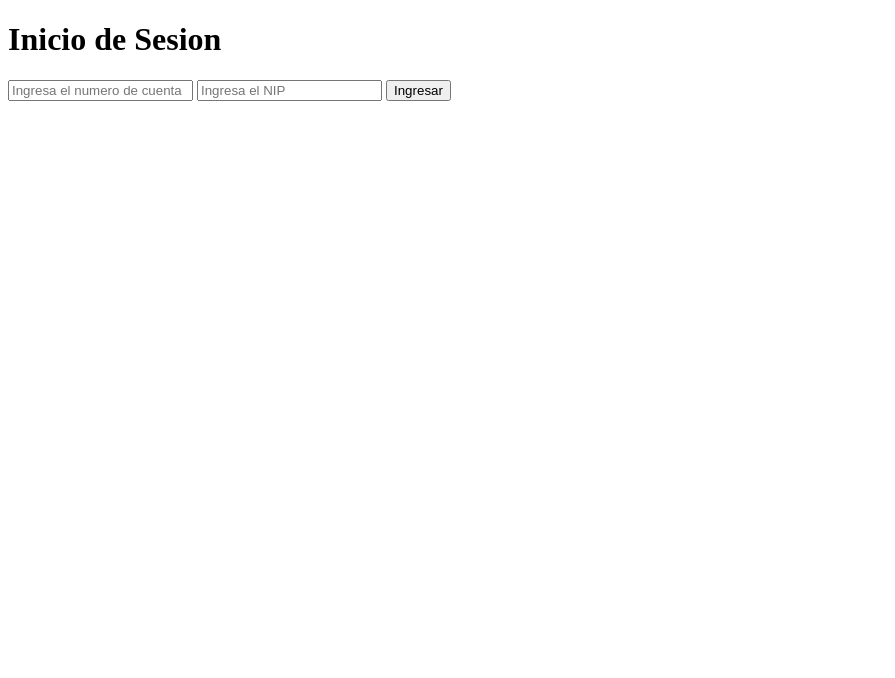
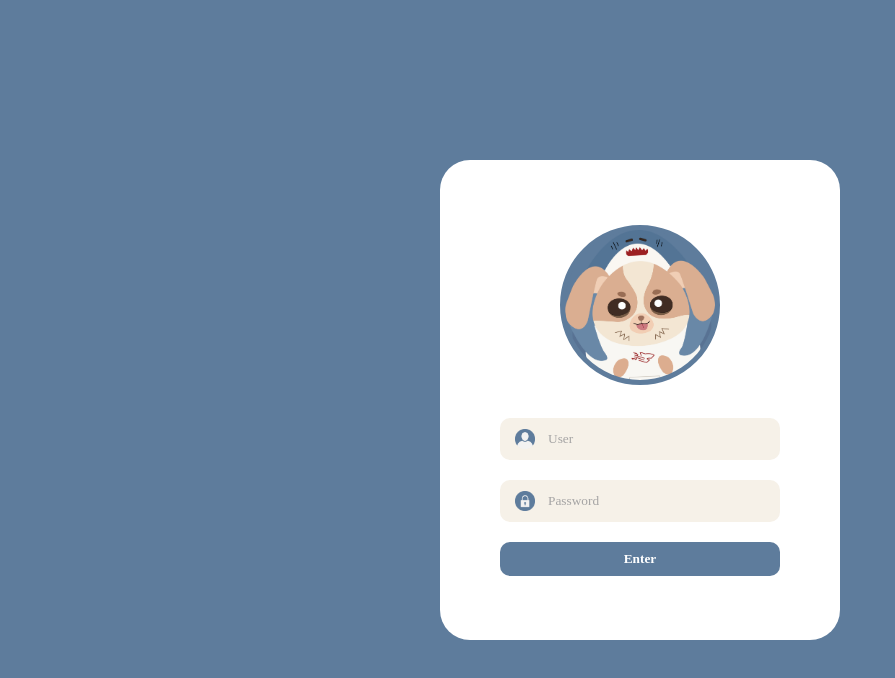
Before and after one commit to Barrrea-Leslie/mascotasGMMTV, a website: page src/login/index.html in a window 1280 px wide. Shown: the whole page, without its empty margins (0-895 px from the left). Drawn offline with Linux system fonts and the light colour scheme.

Commit message:
Se agrego estilo a la pagina de login

```diff
--- a/controladores/formulario.js
+++ b/controladores/formulario.js
@@ -36,13 +36,13 @@ const verificarCredenciales = async (req, res) => {
 
     try {
         console.log("Cuerpo recibido:", req.body);
-        const { nCuenta, nip } = req.body;
-        console.log("Número de cuenta:", nCuenta);
+        const { nAccount, nip } = req.body;
+        console.log("Número de cuenta:", nAccount);
         console.log("NIP:", nip);
 
 
         const consulta = "SELECT * FROM usuarios WHERE users = $1 and passwords = $2";
-        const resultado = await pool.query(consulta, [nCuenta, nip]);
+        const resultado = await pool.query(consulta, [nAccount, nip]);
 
         if (resultado.rows.length === 0) {
             return res.status(401).json({
--- a/src/login/index.html
+++ b/src/login/index.html
@@ -1,20 +1,53 @@
 <!DOCTYPE html>
 <html lang="es">
+
 <head>
     <meta charset="UTF-8">
     <meta name="viewport" content="width=device-width, initial-scale=1.0">
     <title>Document</title>
-    <link rel="stylesheet" href="style.css">
+    <link rel="stylesheet" href="/src/login/style.css">
 </head>
+
 <body>
-    <h1 class="titulo">Inicio de Sesion</h1>
-    <form id="form" action="/" method="POST">
-        <input type="text" id="nCuenta" class="input" name="nCuenta" placeholder="Ingresa el numero de cuenta">
-        <input type="text" id="nip" class="input" name="nip" placeholder="Ingresa el NIP">
-        <button type="submit">Ingresar</button>
-    </form>
+    <div class="main-container">
+
+        <form id="form" action="/" method="POST">
+
+            <div class="img">
+                <img src="/assets/WilliamEst.png" alt="icon_page" class="icon" width="140px">
+            </div>
+
+            <div class="container-inputs">
+
+                <div class="container-input">
+                    <img src="/assets/User_icon.png" alt="icon" class="icon-input">
+                    <input type="text" id="nAccount" class="input" name="nAccount" placeholder="User">
+                </div>
+
+                <div class="container-input">
+                    <img src="/assets/Lock_icon.png" alt="icon" class="icon-input">
+                    <input type="password" id="nip" class="input" name="nip" placeholder="Password">
+                </div>
+
+                <button type="submit">Enter</button>
+
+
+
+            </div>
+
+
+
+
+
+        </form>
+
+    </div>
+
+
+
 
 
     <script src="app.js"></script>
 </body>
+
 </html>
--- a/src/login/style.css
+++ b/src/login/style.css
@@ -0,0 +1,92 @@
+*{
+    margin: 0;
+    padding: 0;
+
+    font-family: Nunito;
+}
+
+
+.main-container{
+    background-color: #5e7c9c;
+    width: 100%;
+    height: 100vh;
+    display: flex;
+    align-items: center;
+    justify-content: center;
+}
+
+#form{
+    background-color: white;
+    width: 400px;
+    height: 60%;
+
+    display: flex;
+    flex-direction: column;
+    align-items: center;
+    justify-content: center;
+    gap: 33px;
+
+    border-radius: 30px;
+}
+
+.icon{
+    width: 150px;
+}
+
+.img{
+    background-color: #5e7c9c;
+    border: 5px solid #5e7c9c;
+    width: 150px;
+    height: 150px;
+    border-radius: 50%;
+    overflow: hidden;
+}
+
+.input{
+    border: none;
+    background-color: transparent;
+    padding: 3px;
+    outline: none;
+}
+
+.input::placeholder{
+    color: #a5a4a4;
+}
+
+.icon-input{
+    width: 20px;
+}
+
+.container-input{
+    background-color: #f6f1e8;
+    width: 100%;
+    display: flex;
+    align-items: center;
+    justify-content: start;
+    gap: 10px;
+    padding: 10px 15px;
+
+    border-radius: 10px;
+}
+
+.container-inputs{
+    width: 250px;
+    display: flex;
+    flex-direction: column;
+    align-items: center;
+    justify-content: center;
+    gap: 20px;
+
+}
+
+
+
+button{
+    border: none;
+    width: 280px;
+    padding: 9px 0;
+    border-radius: 10px;
+    background-color: #5e7c9c;
+    color: white;
+    font-weight: bold;
+}
```
Also changed, not shown: src/paginaPrincipal/index.html (+1 -0 lines), assets/Lock_icon.png (added), assets/User_icon.png (added), assets/WilliamEst.png (added).
